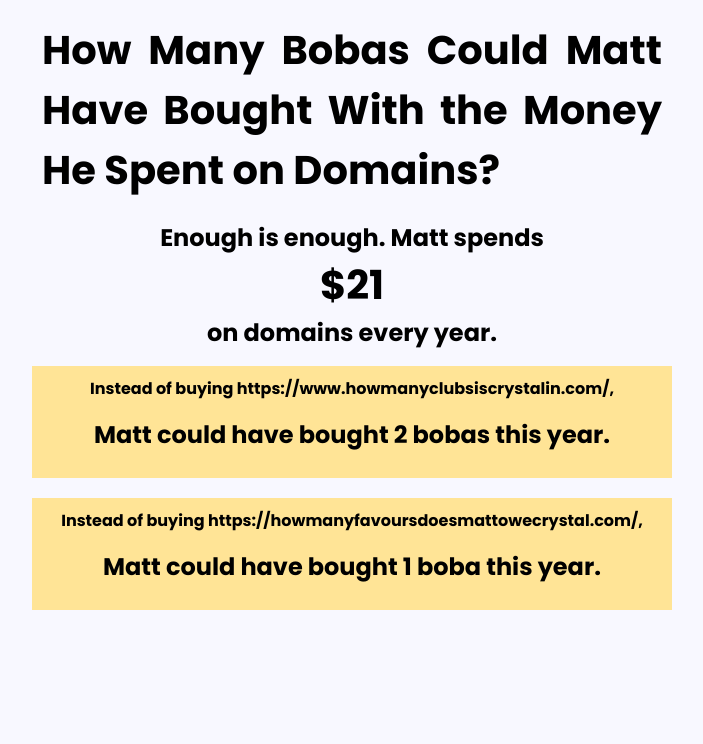
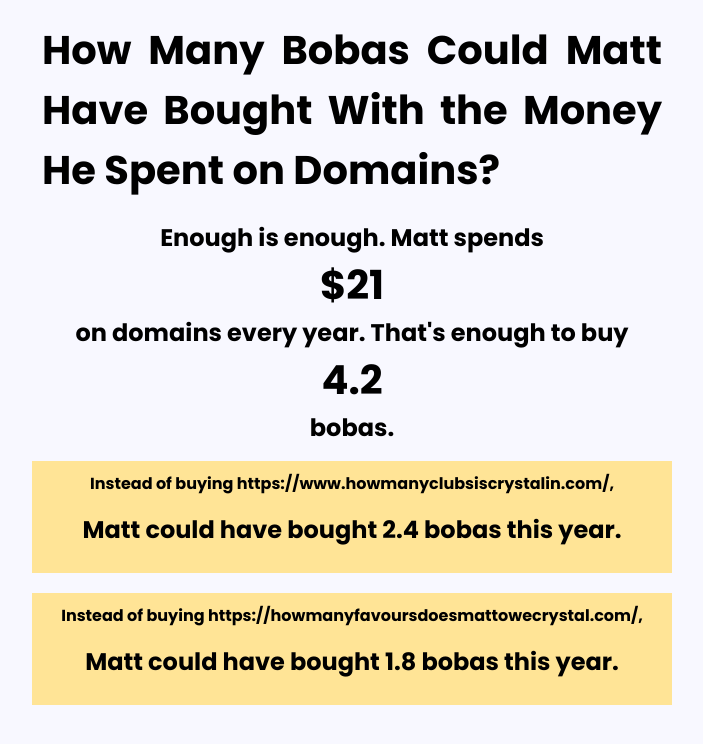
Before and after one commit to matthewcn56/how-many-bobas-could-matt-have-bought-with-the-money-he-spent-on-domains, a plain HTML site: page how-many-bobas/www/index.html in a window 1280 px wide. Shown: the whole page, without its empty margins (288-991 px from the left). Drawn offline with Linux system fonts and the light colour scheme.

Commit message:
fractional bobas.

```diff
--- a/how-many-bobas/www/script.js
+++ b/how-many-bobas/www/script.js
@@ -10,10 +10,10 @@ function calcDomainsCost(domains) {
 
 /**
  * @param {float} cost
- * @returns number of whole bobas that could be purchased
+ * @returns number of bobas that could be purchased
  */
 function costToBobas(cost) {
-  return Math.floor(cost / BOBA_COST);
+  return cost / BOBA_COST;
 }
 
 /**
@@ -21,13 +21,16 @@ function costToBobas(cost) {
  * @returns header for total cost
  */
 function generateTotalCost(domains) {
-  const totalCost = document.createElement("h2");
-  totalCost.id = "total-cost-header";
-  totalCost.innerHTML =
+  const totalCostText = document.createElement("h2");
+  totalCostText.id = "total-cost-header";
+  const totalCost = calcDomainsCost(domains);
+  totalCostText.innerHTML =
     "Enough is enough. Matt spends<br/><span id='cost'>$" +
-    calcDomainsCost(domains) +
-    "</span><br/>on domains every year.";
-  return totalCost;
+    totalCost +
+    "</span><br/>on domains every year. That's enough to buy<br/><span id='total-num-bobas'>" +
+    costToBobas(totalCost).toFixed(1) +
+    "</span><br/>bobas.";
+  return totalCostText;
 }
 
 /**
@@ -41,7 +44,7 @@ function generateCardFromObject(domain) {
 
   cardContainer.className = "card-container";
 
-  const numBobas = costToBobas(domain.cost);
+  const numBobas = costToBobas(domain.cost).toFixed(1);
 
   cardSiteName.innerHTML =
     'Instead of buying <a href="' + domain.site + '">' + domain.site + "</a>,";
--- a/how-many-bobas/www/style.css
+++ b/how-many-bobas/www/style.css
@@ -56,7 +56,7 @@ a {
   text-align: center;
 }
 
-#cost {
+#cost, #total-num-bobas {
   font-size: 40px;
 }
 
```
